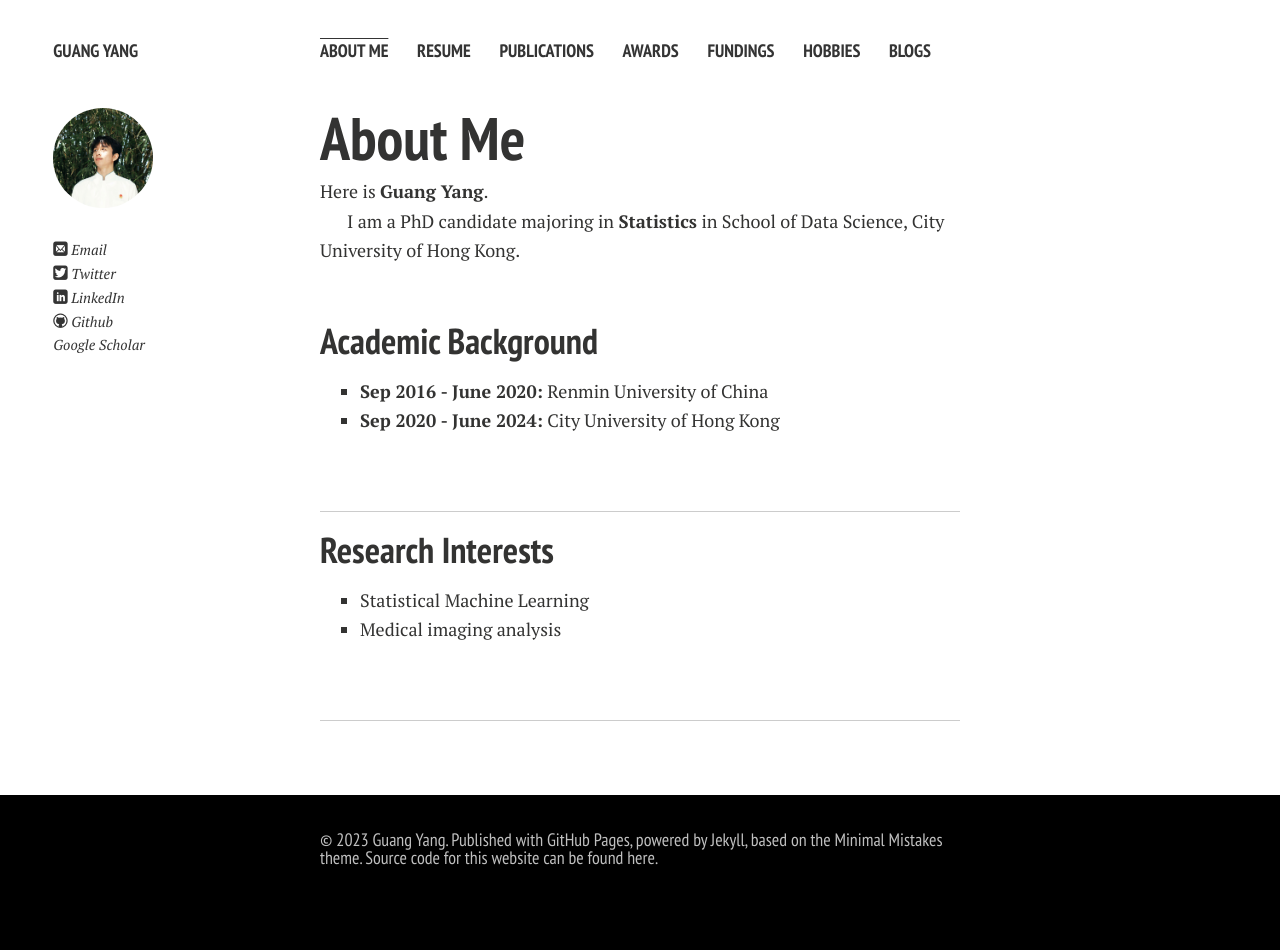
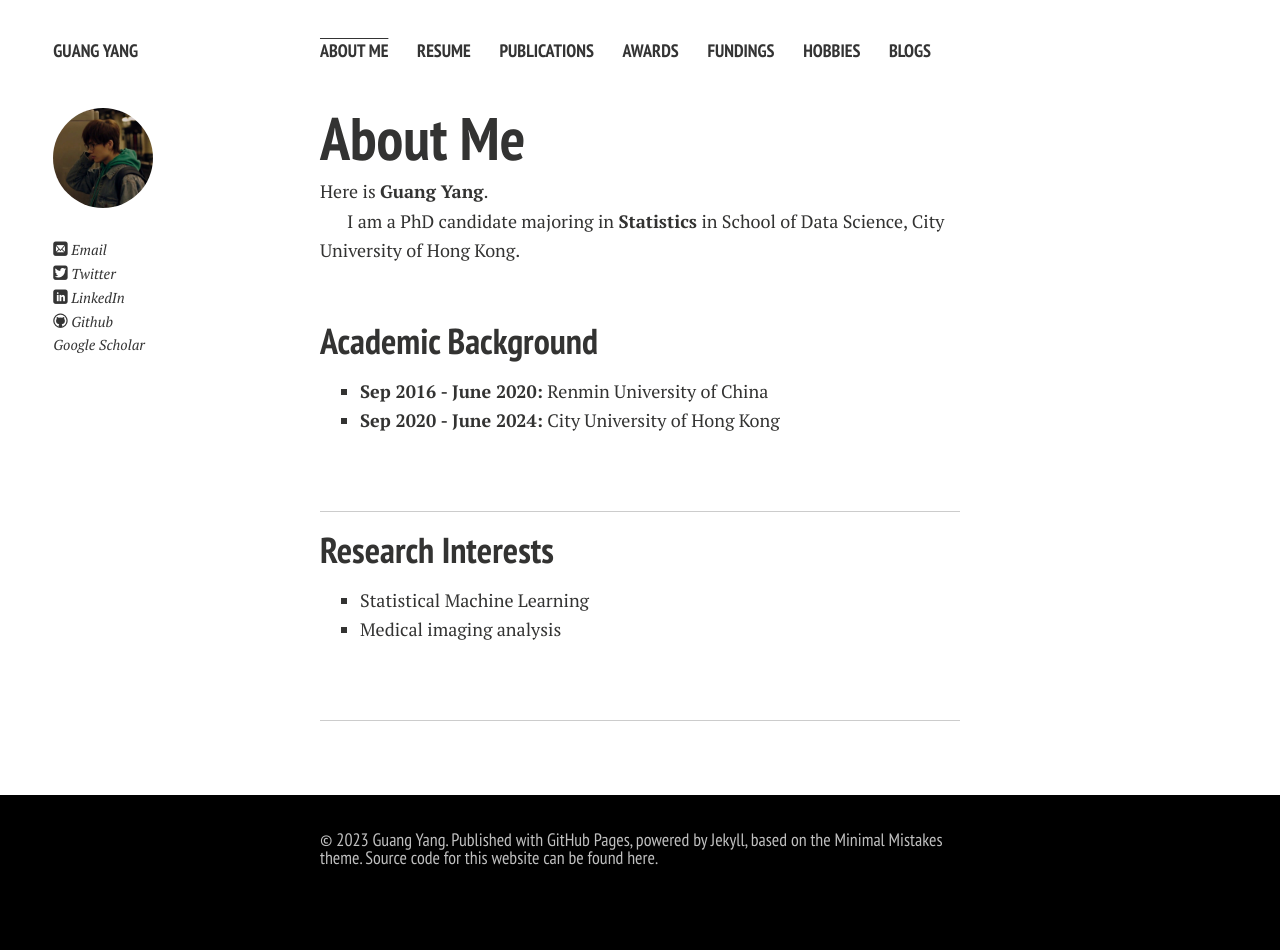
Before and after one commit to YLKnight/YLKnight.github.io, a Jekyll site: the page built from index.md, in a window 1280 px wide. Built offline with Jekyll 4.4.1, drawn with Linux system fonts in a browser that asks for light colours; nearby versions of some CDN libraries; comment, search, counter and statistics services are not loaded; a style sheet for code colours, icons or effects is not loaded; our own code applies the rules of GitHub Pages for plain Markdown files.

Commit message:
Update _config.yml

```diff
--- a/_config.yml
+++ b/_config.yml
@@ -5,7 +5,7 @@ url: https://ylknight.github.io/
 # Owner/author information
 owner:
   name: Guang Yang
-  avatar: hanlin.jpg
+  avatar: Icon.jpg
 #  bio:
   email: yangguangyud@gmail.com
   # Social networking links are used in author-bio sidebar. Update and remove as you like.
```
